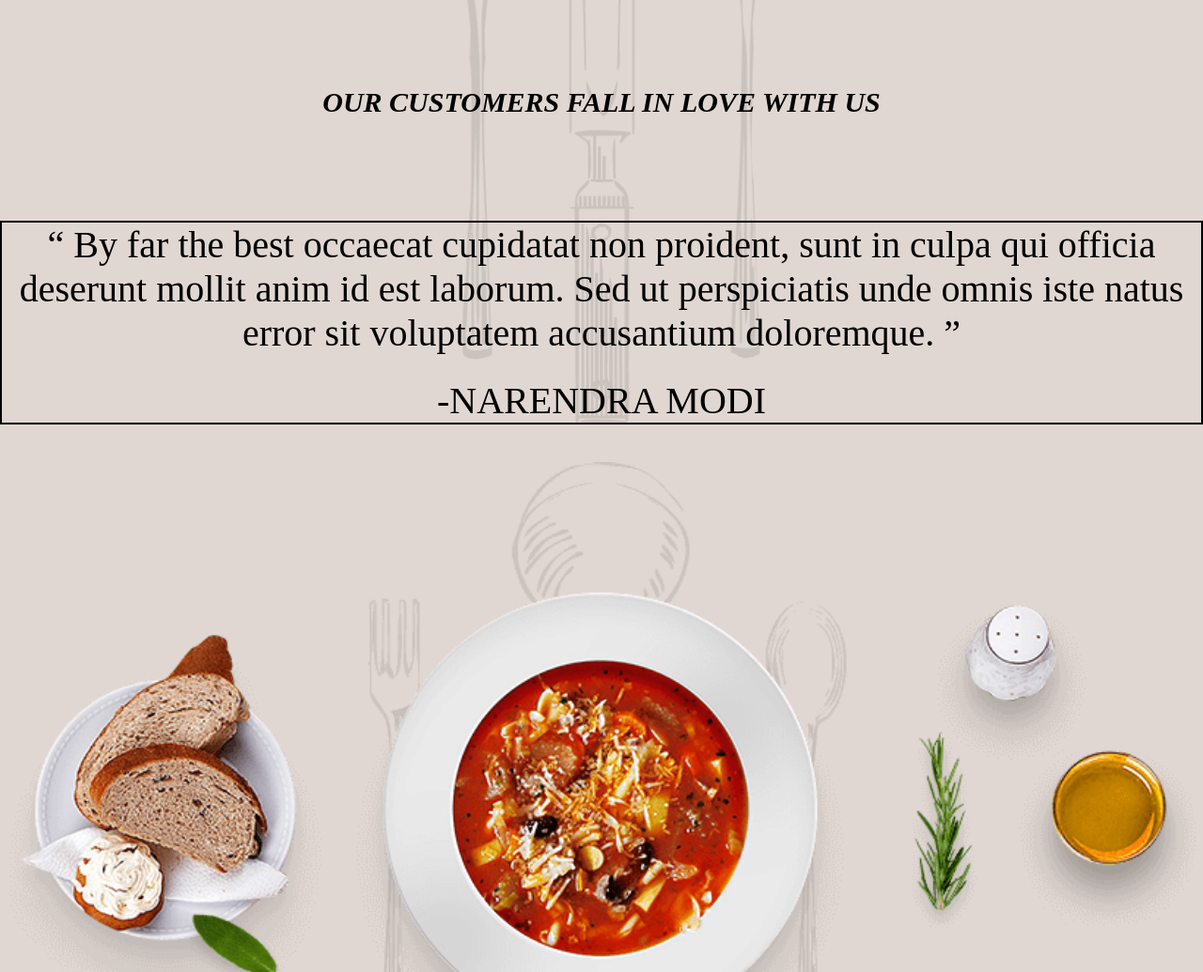
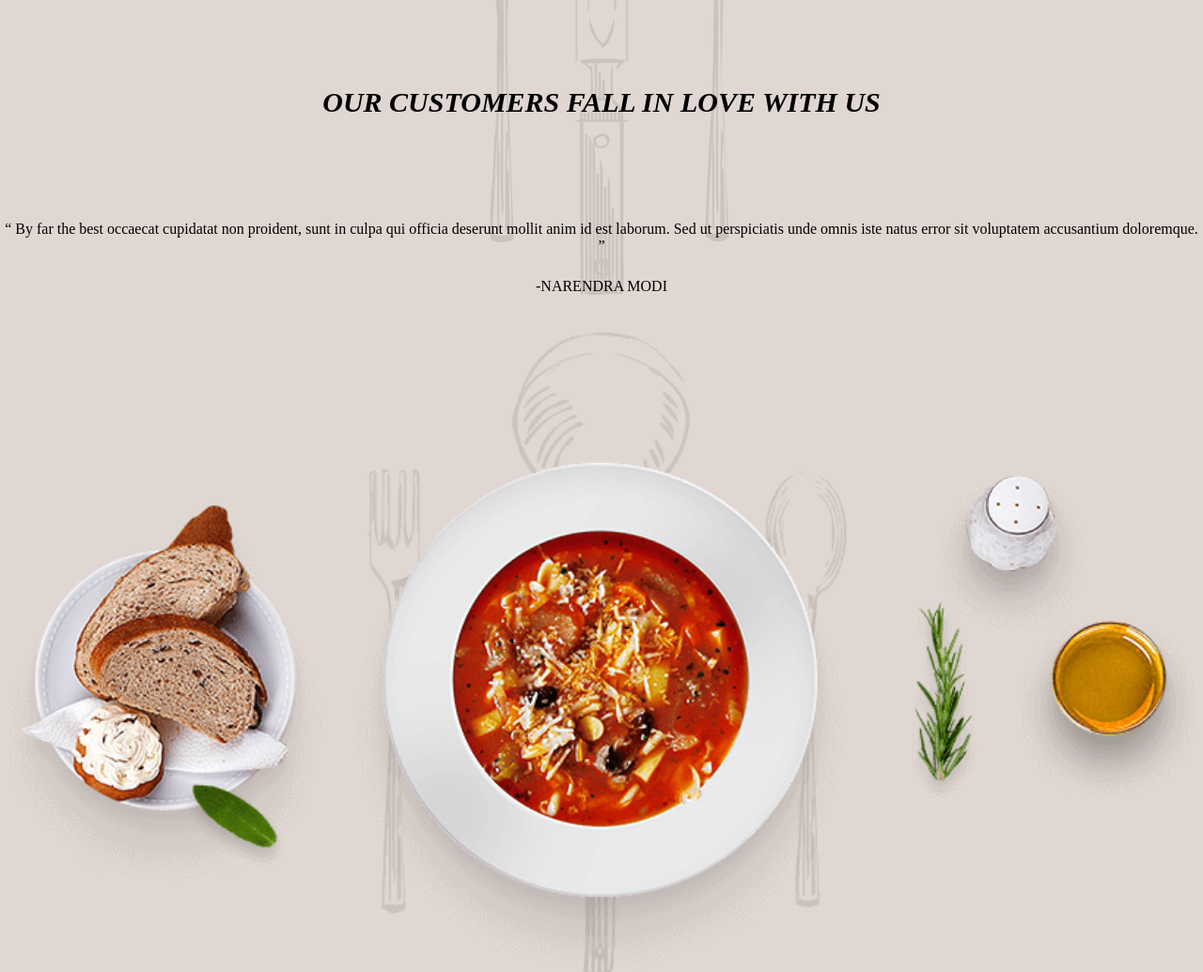
Before and after one commit to Utkarsh1407/cuisine-creations, a plain HTML site: page index.html in a window 1280 px wide. Shown: the part 3546-4581 px from the top of the page at 94% size. Drawn offline with Linux system fonts and the light colour scheme.

Commit message:
border remove

```diff
--- a/style.css
+++ b/style.css
@@ -310,10 +310,10 @@
 
 .review{
     display: flex;
-    border: 2px solid black;
+    /* border: 2px solid black; */
     /* height: 40%;
     width: 80%; */
-    font-size: 40px;
+    /* font-size: 40px; */
     flex-direction: column;
     /* padding: 10px; */
     /* width: 100%; */
```
Also changed, not shown: index.html (+1 -0 lines).
